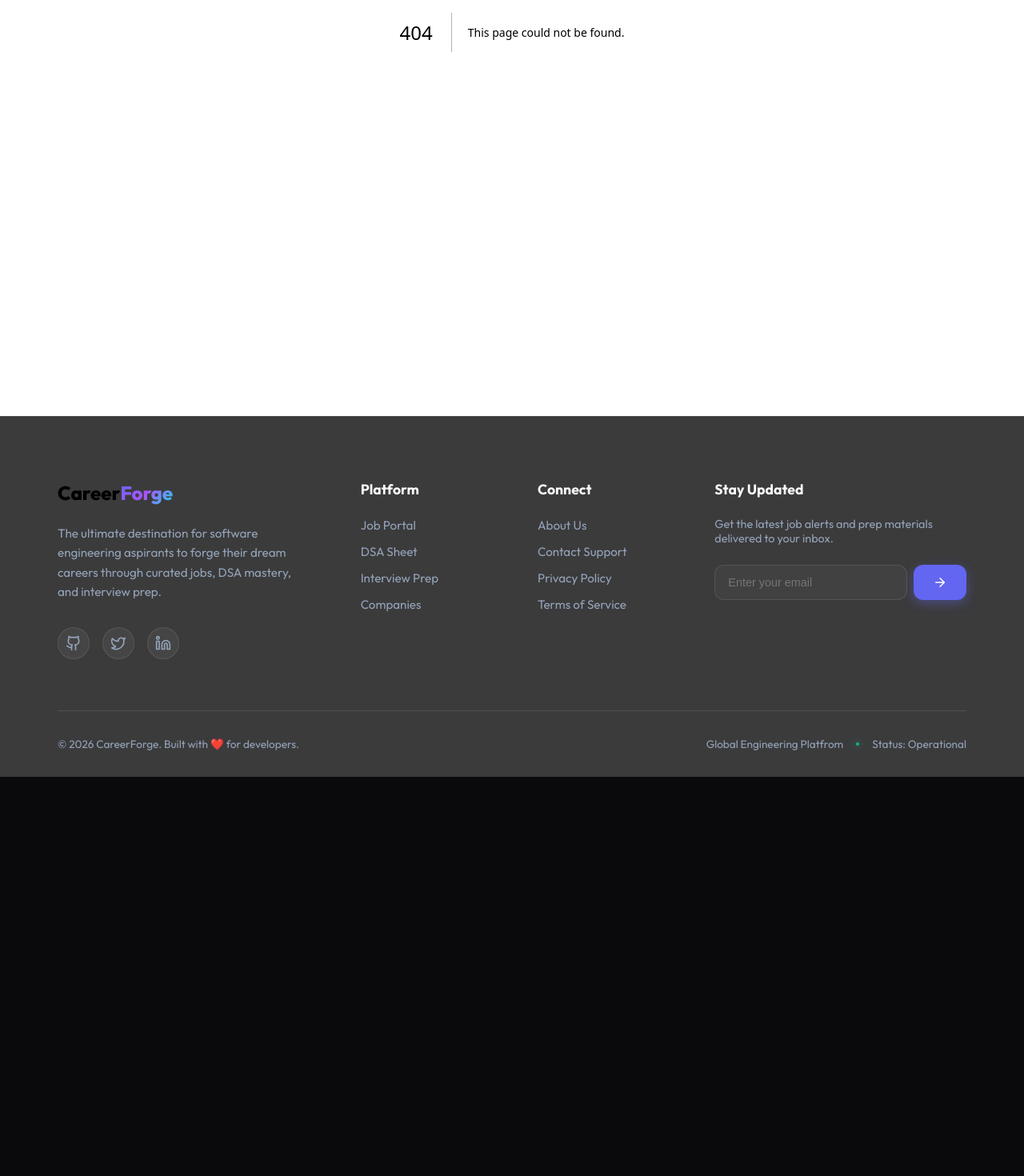
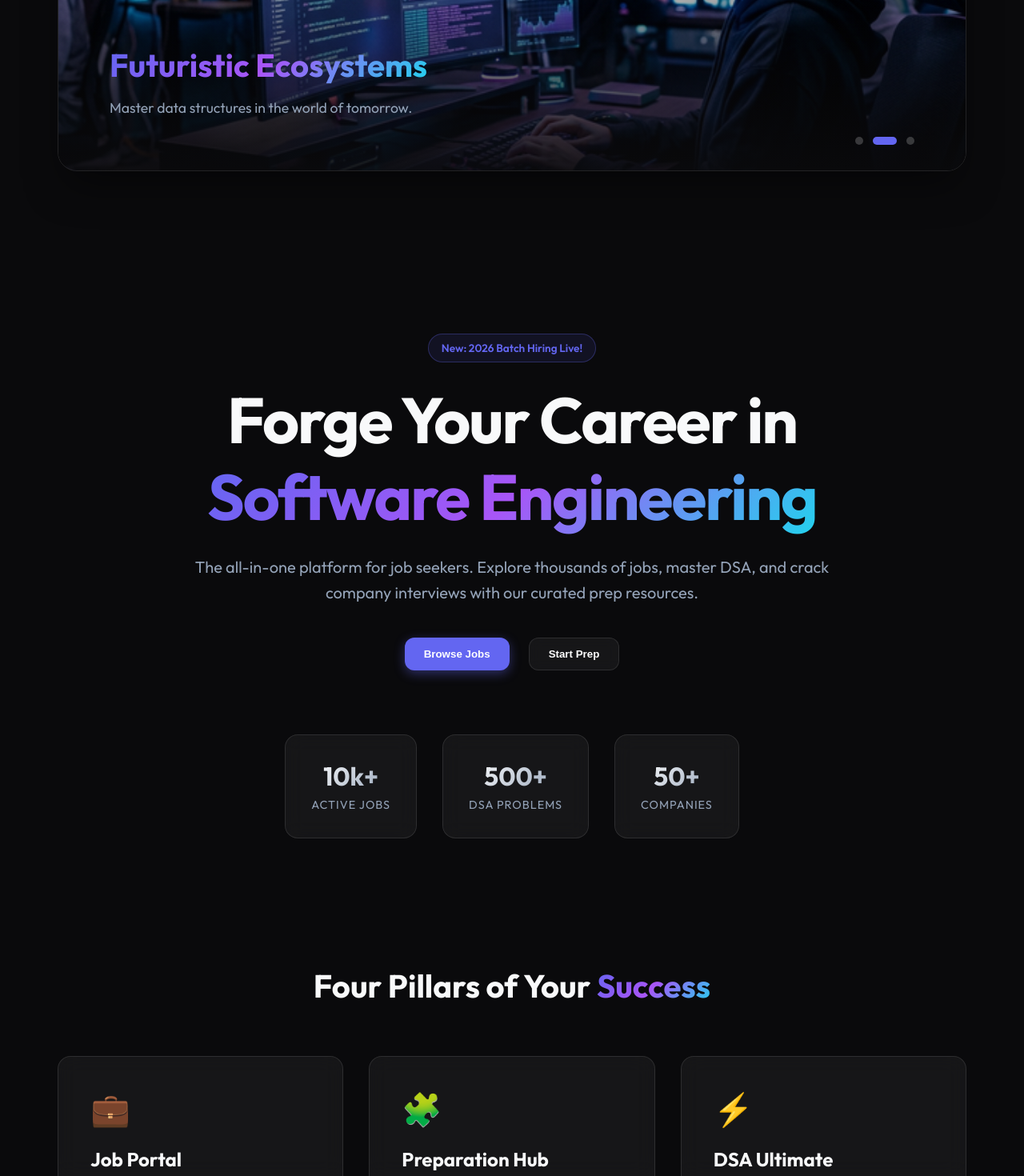
Before and after one commit to arwaj2510-maker/CareerForge, a Next.js app: page / in a window 1280 px wide. Before the commit this address had no page. Shown: the part 360-1830 px from the top of the page at 80% size. Before the commit the page ends 1331 px from the top, so only its background shows below. Built offline with nearby package versions, Linux system fonts and the light colour scheme.

Commit message:
latest code

```diff
--- a/app/companies/page.tsx
+++ b/app/companies/page.tsx
@@ -1,4 +1,4 @@
-import Navbar from '../../components/Navbar';
+import Navbar from '@/components/Navbar';
 import styles from './page.module.css';
 
 export default function CompaniesPage() {
@@ -35,7 +35,7 @@ export default function CompaniesPage() {
 
   return (
     <main>
-      <Navbar />
+      {/* <Navbar /> */}
       <section className={`${styles.companyHero} section`}>
         <div className="container">
           <h1 className="gradient-text">Company Hiring Processes</h1>
--- a/app/jobs/page.tsx
+++ b/app/jobs/page.tsx
@@ -1,4 +1,4 @@
-import Navbar from '../../components/Navbar';
+import Navbar from '@/components/Navbar';
 import styles from './page.module.css';
 
 export default function JobsPage() {
@@ -11,7 +11,7 @@ export default function JobsPage() {
 
   return (
     <main>
-      <Navbar />
+      {/* <Navbar /> */}
       <section className={`${styles.jobsHero} section`}>
         <div className="container">
           <h1 className="gradient-text">Dream Tech Jobs</h1>
--- a/app/layout.tsx
+++ b/app/layout.tsx
@@ -1,6 +1,7 @@
 import type { Metadata } from "next";
 import "./globals.css";
 import Footer from "./footer/Footer";
+import Navbar from "@/components/Navbar";
 
 export const metadata: Metadata = {
   title: "CareerForge | Job Portal & Preparation Hub",
@@ -15,6 +16,7 @@ export default function RootLayout({
   return (
     <html lang="en">
       <body>
+        <Navbar />
         <div className="mesh-bg" />
         {children}
         <Footer />
--- /dev/null
+++ b/app/page.tsx
@@ -0,0 +1,77 @@
+import Carousel from '../components/Carousel';
+import styles from './page.module.css';
+
+export default function Home() {
+  return (
+    <main>
+      <div className="container">
+        <Carousel />
+      </div>
+
+      {/* Hero Section */}
+      <section className={`${styles.hero} section`}>
+        <div className="container">
+          <div className={styles.heroContent}>
+            <span className={styles.badge}>New: 2026 Batch Hiring Live!</span>
+            <h1 className={styles.title}>
+              Forge Your Career in <br />
+              <span className="gradient-text">Software Engineering</span>
+            </h1>
+            <p className={styles.description}>
+              The all-in-one platform for job seekers. Explore thousands of jobs,
+              master DSA, and crack company interviews with our curated prep resources.
+            </p>
+            <div className={styles.ctaGroup}>
+              <button className="btn btn-primary">Browse Jobs</button>
+              <button className="btn btn-glass">Start Prep</button>
+            </div>
+          </div>
+
+          <div className={styles.heroStats}>
+            <div className={`glass ${styles.statCard}`}>
+              <h3>10k+</h3>
+              <p>Active Jobs</p>
+            </div>
+            <div className={`glass ${styles.statCard}`}>
+              <h3>500+</h3>
+              <p>DSA Problems</p>
+            </div>
+            <div className={`glass ${styles.statCard}`}>
+              <h3>50+</h3>
+              <p>Companies</p>
+            </div>
+          </div>
+        </div>
+      </section>
+
+      {/* Features Preview */}
+      <section className="section">
+        <div className="container">
+          <h2 className={styles.sectionTitle}>Four Pillars of Your <span className="gradient-text">Success</span></h2>
+          <div className="grid-3">
+            <div className={`glass ${styles.featureCard}`}>
+              <div className={styles.iconWrapper}>💼</div>
+              <h3>Job Portal</h3>
+              <p>Find your dream role at top tech companies and startups. Filter by salary, role, and tech stack.</p>
+            </div>
+            <div className={`glass ${styles.featureCard}`}>
+              <div className={styles.iconWrapper}>🧩</div>
+              <h3>Preparation Hub</h3>
+              <p>Comprehensive notes on Aptitude, HR, and Technical basics. Master the foundation of interviews.</p>
+            </div>
+            <div className={`glass ${styles.featureCard}`}>
+              <div className={styles.iconWrapper}>⚡</div>
+              <h3>DSA Ultimate</h3>
+              <p>Topic-wise curated sheets. From Arrays to DP, track your progress and solve high-yield problems.</p>
+            </div>
+            <div className={`glass ${styles.featureCard}`}>
+              <div className={styles.iconWrapper}>🏢</div>
+              <h3>Company Insights</h3>
+              <p>Exam patterns, syllabus, and eligibility for Amazon, Google, TCS, Infosys, and more.</p>
+            </div>
+          </div>
+        </div>
+      </section>
+    </main>
+  );
+}
--- a/app/prep/dsa/page.tsx
+++ b/app/prep/dsa/page.tsx
@@ -1,4 +1,4 @@
-import Navbar from '../../../components/Navbar';
+import Navbar from '@/components/Navbar';
 import styles from './page.module.css';
 
 export default function DSASheetPage() {
--- a/app/prep/page.tsx
+++ b/app/prep/page.tsx
@@ -1,6 +1,4 @@
-"use client"
-
-import Navbar from '../nav/Navbar';
+import Navbar from '@/components/Navbar';
 import styles from './page.module.css';
 
 export default function PrepPage() {
@@ -13,7 +11,7 @@ export default function PrepPage() {
 
   return (
     <main>
-      <Navbar />
+      {/* <Navbar /> */}
       <section className={`${styles.prepHero} section`}>
         <div className="container">
           <h1 className="gradient-text">Preparation Hub</h1>
--- a/components/Carousel.module.css
+++ b/components/Carousel.module.css
@@ -4,7 +4,7 @@
   height: 500px;
   overflow: hidden;
   border-radius: 1.5rem;
-  margin: 4rem 0;
+  margin: 4.65rem 0;
   border: 1px solid var(--glass-border);
   box-shadow: 0 25px 50px -12px rgba(0, 0, 0, 0.5);
 }
@@ -79,8 +79,13 @@
   transform: translateY(-50%) scale(1.1);
 }
 
-.prev { left: 2rem; }
-.next { right: 2rem; }
+.prev {
+  left: 2rem;
+}
+
+.next {
+  right: 2rem;
+}
 
 .indicators {
   position: absolute;
@@ -111,12 +116,15 @@
   .carouselContainer {
     height: 400px;
   }
+
   .content h2 {
     font-size: 1.8rem;
   }
+
   .overlay {
     padding: 2rem;
   }
+
   .navBtn {
     display: none;
   }
--- a/components/Navbar.tsx
+++ b/components/Navbar.tsx
@@ -3,7 +3,7 @@
 import Link from 'next/link';
 import { useState } from 'react';
 import styles from './Navbar.module.css';
-import LoginModal from '../loginmodal/LoginModal';
+import LoginModal from '@/app/loginmodal/LoginModal';
 
 export default function Navbar() {
   const [isModalOpen, setIsModalOpen] = useState(false);
```
Also changed, not shown: app/globals.css (+14 -3 lines).
